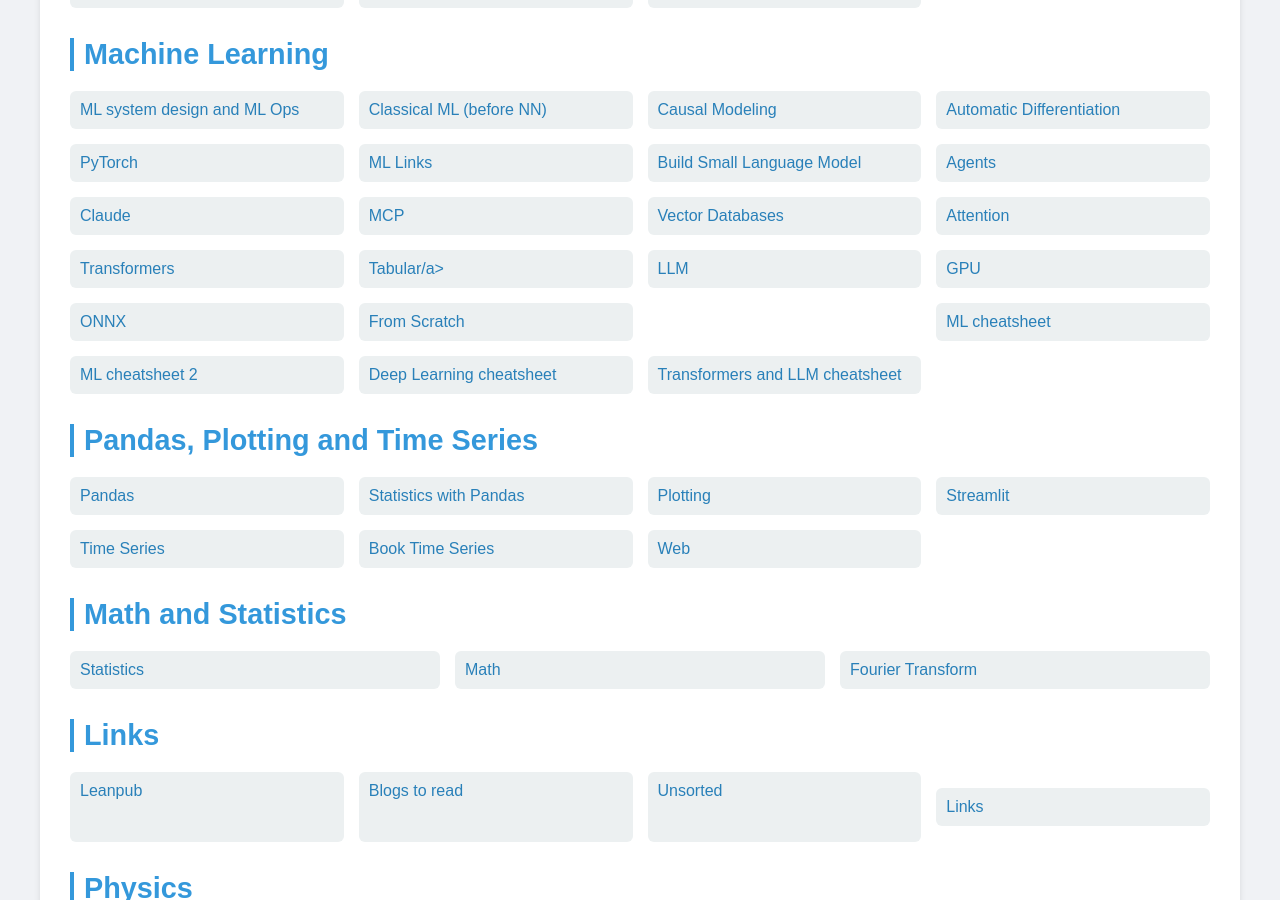
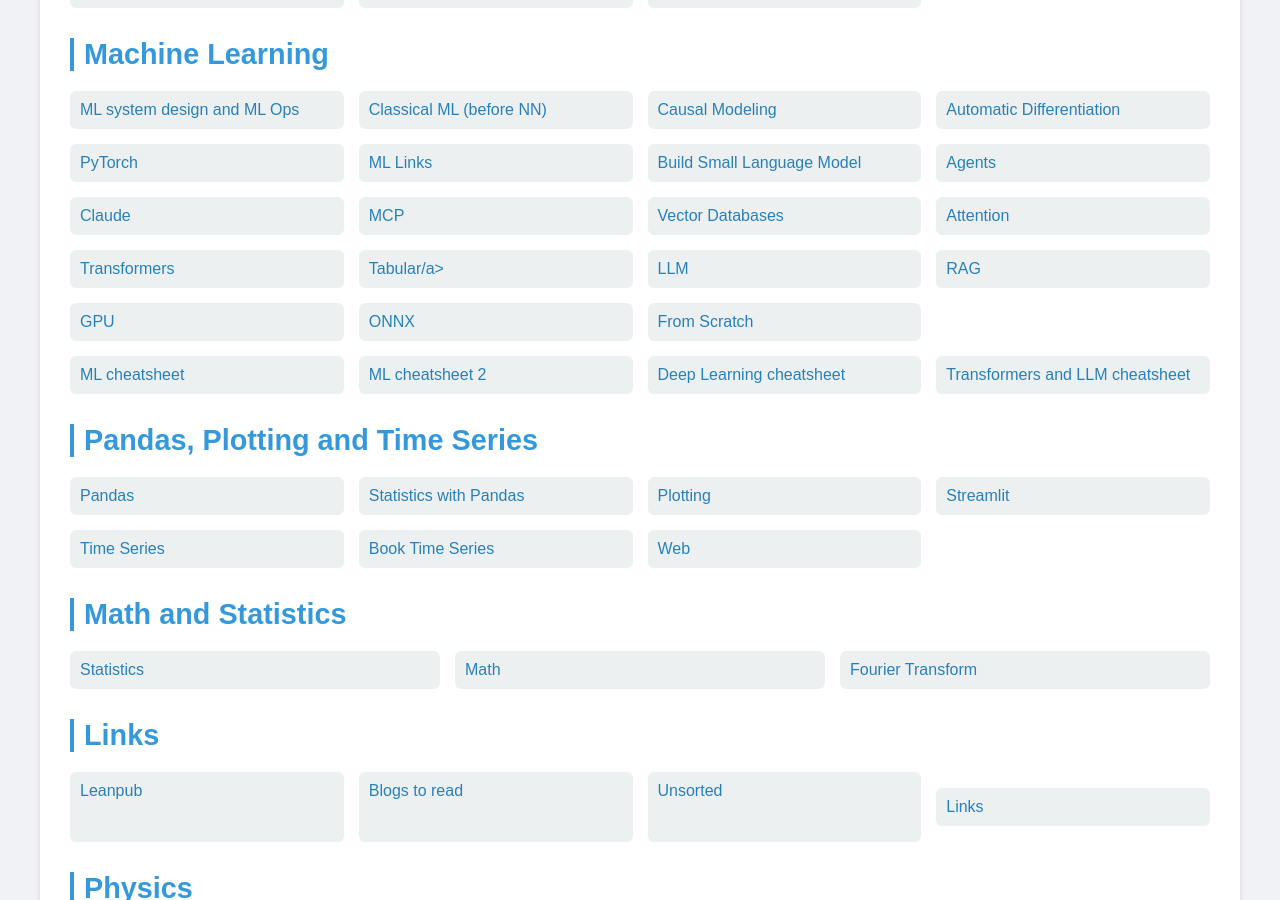
Before and after one commit to Michael-Lubinsky/michael-lubinsky.github.com, a Jekyll site: the page built from index.html, in a window 1280 px wide and 900 px high, scrolled down 2816 px. Built offline with Jekyll 4.4.1, drawn with Linux system fonts in a browser that asks for light colours.

Commit message:
Add link to RAG in index.html

```diff
--- a/index.html
+++ b/index.html
@@ -283,6 +283,7 @@
                 <a href="ml/transformer.html">Transformers</a>
                 <a href="ml/tabular.html">Tabular/a>
                 <a href="ml/llm.html">LLM</a>
+                <a href="ml/rag.html">RAG</a>
                 <a href="ml/cuda.html">GPU</a>
                 <a href="ml/onnx.html">ONNX</a>
                 <a href="ml/from_scratch.html">From Scratch</a>
```
